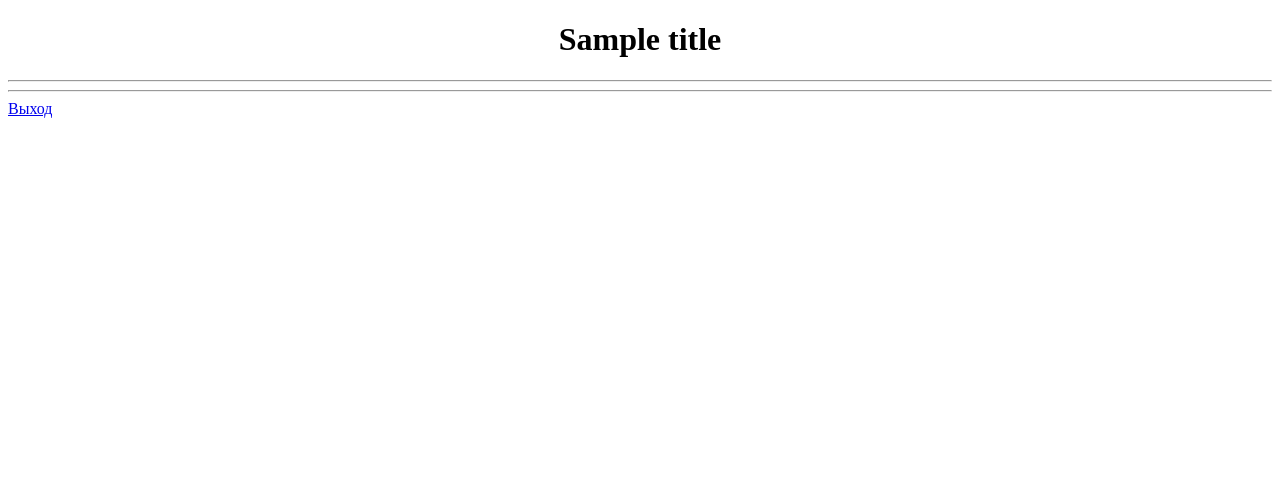
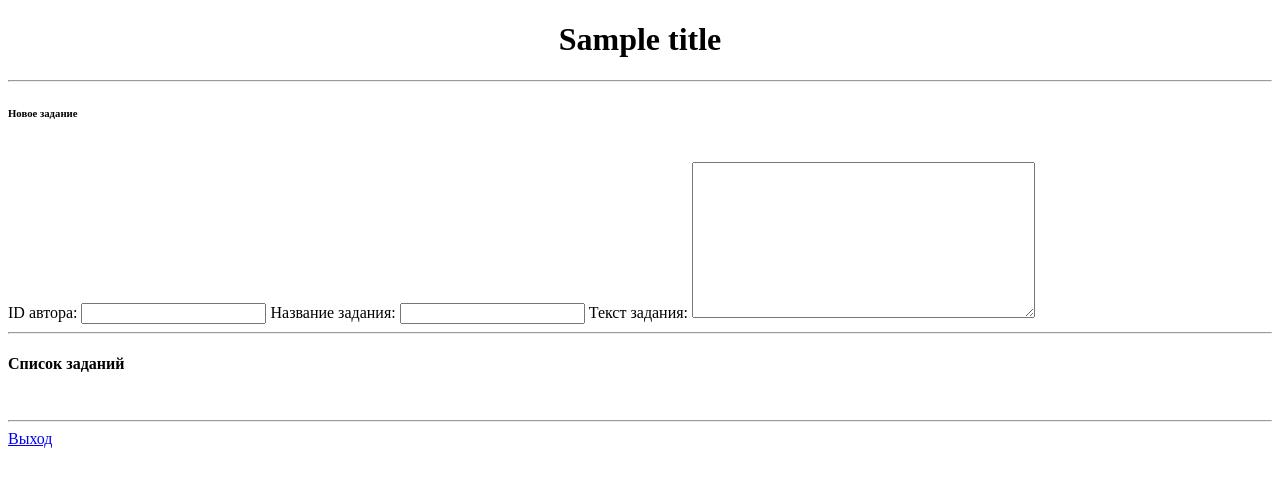
Before and after one commit to sashaqwert/BMSTU_TRPO_KR_DZ_2, a Django app: template py/TRPO_DZ_2/templates/tasks.html in a window 1280 px wide. Shown: the top 487 px of the page. Run offline with Django 4.2, Linux system fonts and the light colour scheme; tables that the repository leaves empty hold one stand-in row (values such as "Sample post"); the template is opened without the code that fills it: values that come from a table or form of the project are taken from there, most other values are stand-ins (such as "Sample title", 1, 10 or a date in 2020).

Commit message:
Страница заданий

```diff
--- a/py/TRPO_DZ_2/templates/tasks.html
+++ b/py/TRPO_DZ_2/templates/tasks.html
@@ -1,4 +1,7 @@
 {% extends 'base.html' %}
 
 {% block content %}
+    <h6>Новое задание</h6><br>
+    {{ add_form }}<hr>
+    <h4>Список заданий</h4><br>
 {% endblock content %}
```
